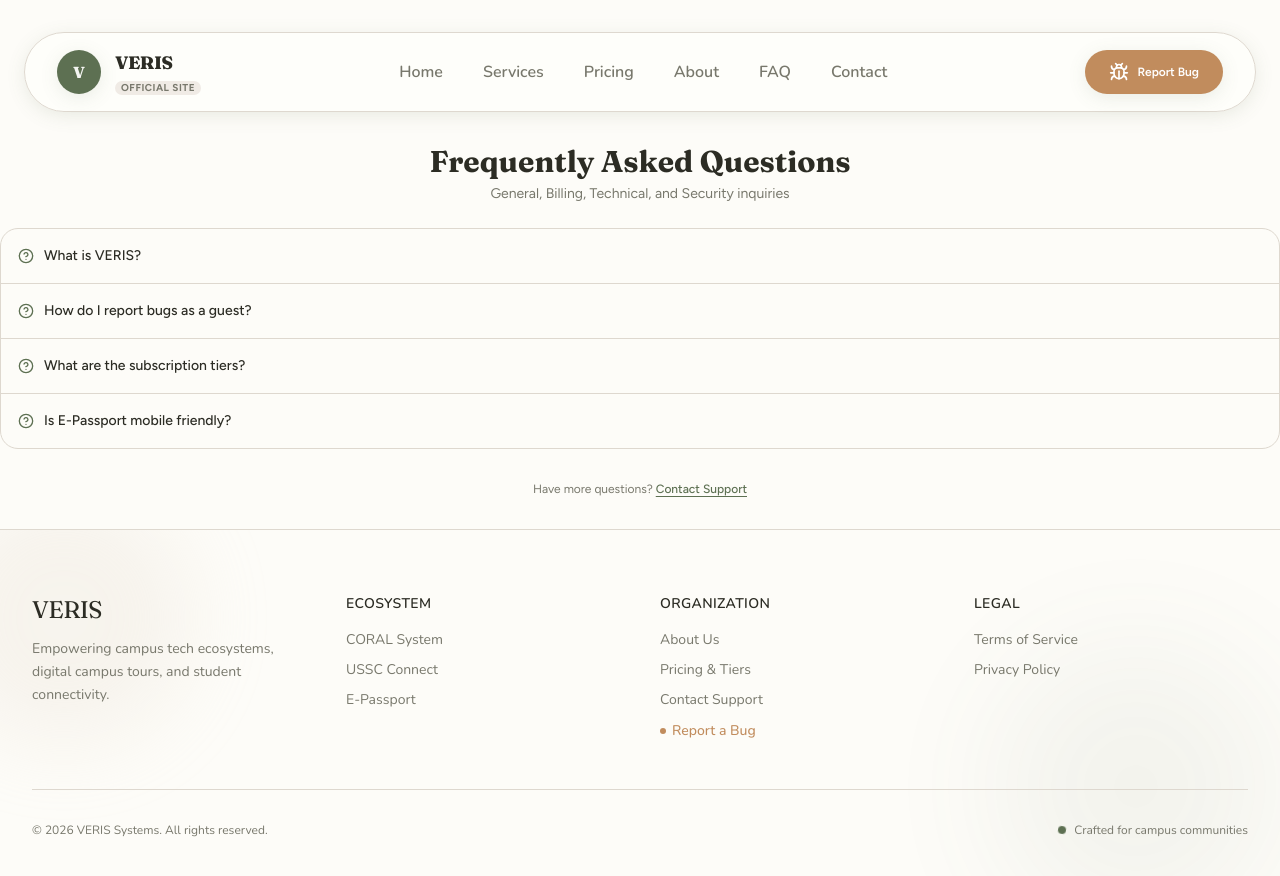
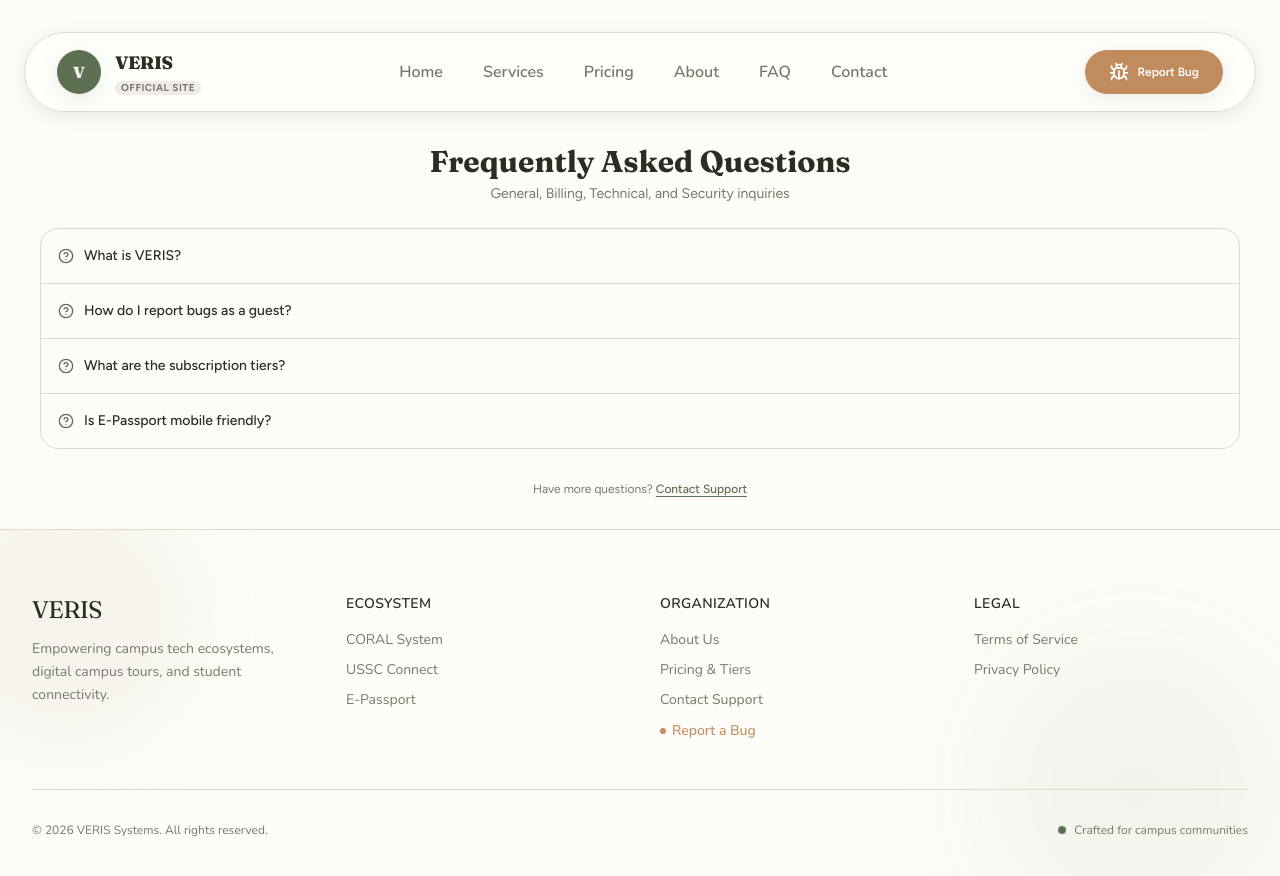
Before and after one commit to Atlas-VSU/veris-page, a Next.js app: page /faq in a window 1280 px wide. Built offline with nearby package versions, Linux system fonts and the light colour scheme; some icons are missing.

Commit message:
style: added horizontal padding to accordion on medium-large devices

```diff
--- a/src/features/faq/components/FAQAccordion.tsx
+++ b/src/features/faq/components/FAQAccordion.tsx
@@ -25,6 +25,7 @@ export function FAQAccordion({
       </div>
 
       {/* Accordion List */}
+      <div className="md:mx-8 lg:mx-10">
         <Accordion multiple className="w-full">
           {faqs.map((faq, i) => (
             <AccordionItem key={i} value={`item-${i}`}>
@@ -42,6 +43,7 @@ export function FAQAccordion({
             </AccordionItem>
           ))}
         </Accordion>
+      </div>
 
       {/* Footer / Contact Link */}
       <div className="text-center pt-2">
```
Lines whose indentation alone changed are shown as unchanged.
